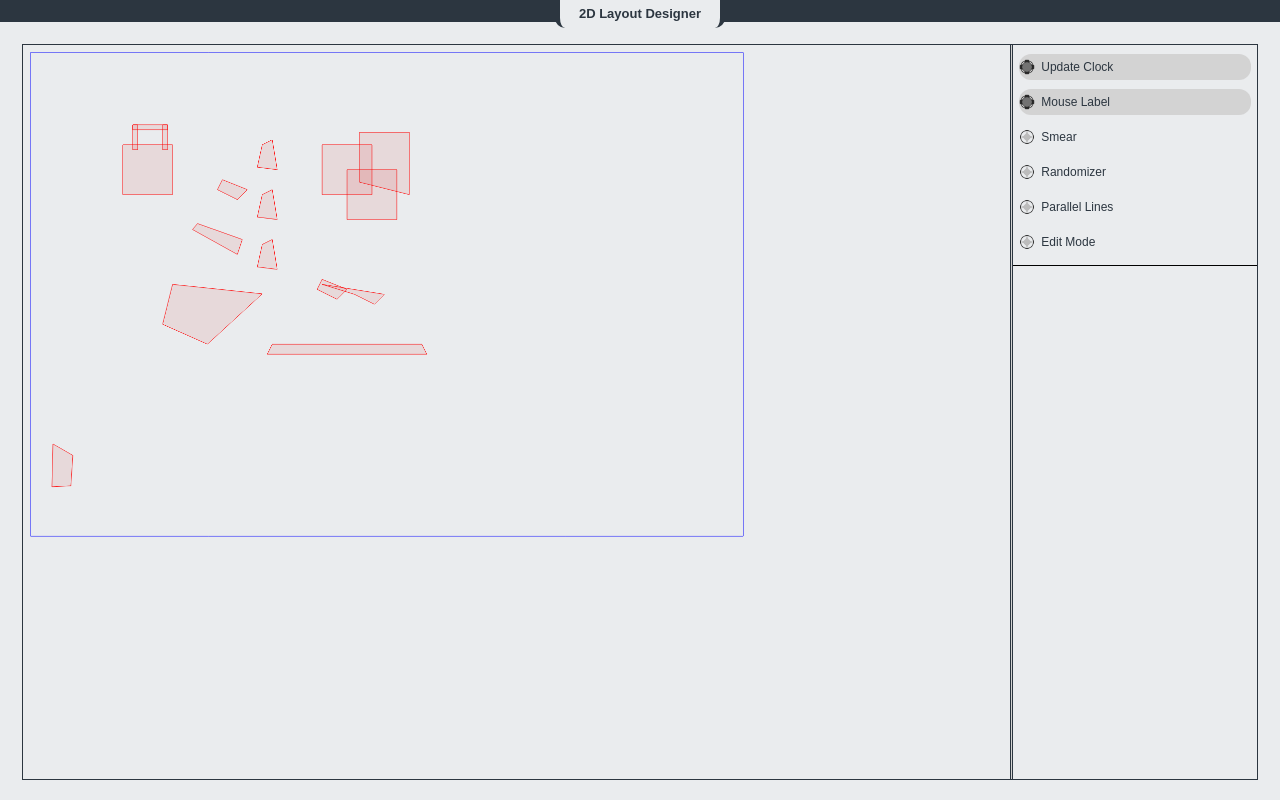
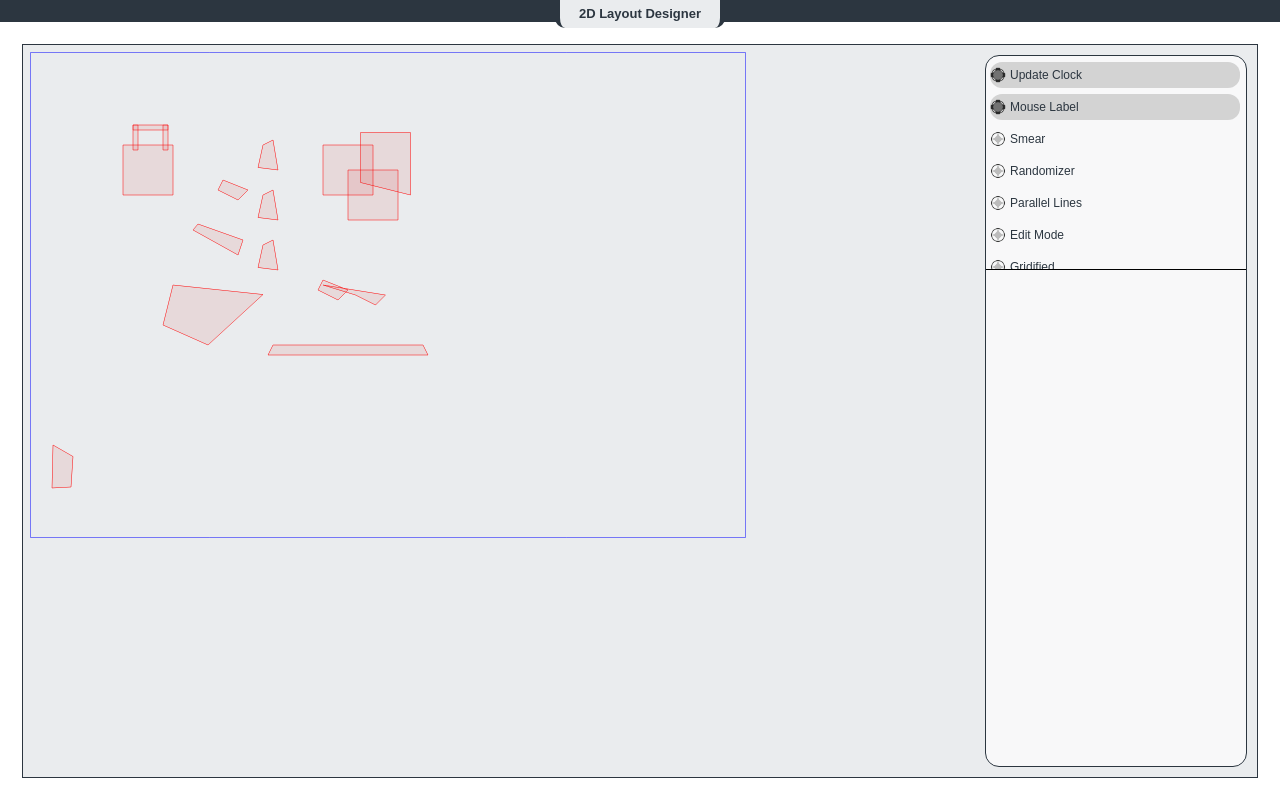
Before and after one commit to harrisonbalogh/js-2d-pathing, a plain HTML site: page index.html in a window 1280 px wide. Drawn offline with Linux system fonts and the light colour scheme.

Commit message:
dev pane update

```diff
--- a/CSS/base.css
+++ b/CSS/base.css
@@ -51,14 +51,15 @@ header {
 /* - - - - - - - - - CONTENT - - - - - - - - - */
 
 .content {
+  border: 1px solid var(--color-background);
   background-color: var(--color-foreground);
   bottom: 0;
   display: flex;
   flex-direction: row;
   left: 0;
-  margin: 0;
+  margin: 22px;
   overflow: hidden;
-  padding: 22px;
+  padding: 0;
   position: fixed;
   right: 0;
   top: 22px;
--- a/CSS/home.css
+++ b/CSS/home.css
@@ -2,21 +2,25 @@
 /* CSS Document */
 
 canvas {
-  border: 1px solid var(--color-background);
   height: 100%;
   margin: 0;
   padding: 0;
-  width: 80%;
+  width: 100%;
 }
 
 #dev-pane {
+  background-color: rgba(255, 255, 255, 0.65);
+  backdrop-filter: blur(2px);
+  -webkit-backdrop-filter: blur(2px);
   border: 1px solid var(--color-background);
-  border-left: 0px;
+  border-radius: 14px;
+  bottom: 10px;
   display: flex;
   flex-direction: column;
-  min-width: 200px;
-  height: 100%;
-  width: 100%;
+  position: absolute;
+  right: 10px;
+  top: 10px;
+  width: 260px;
 }
 
 /* - - - - - - - - - CONTROLS - - - - - - - - - */
@@ -44,8 +48,8 @@ canvas {
   cursor: pointer;
   font-size: 12px;
   line-height: 26px;
-  margin: 9px 6px 0 6px;
-  padding: 0 0 0 22px;
+  margin: 6px 6px 0 4px;
+  padding: 0 0 0 20px;
 }
 .controls-settings li:hover {
   text-decoration: underline;
--- a/index.html
+++ b/index.html
@@ -26,7 +26,6 @@
     <div class="content" id="content">
       <canvas id="bgCanvas"></canvas>
 
-      <div id="content-output-resizer"></div>
       <div id="dev-pane">
         <ul class="controls-settings">
           <li id="setting-item-updateToggle" class="active">Update Clock</li>
```
